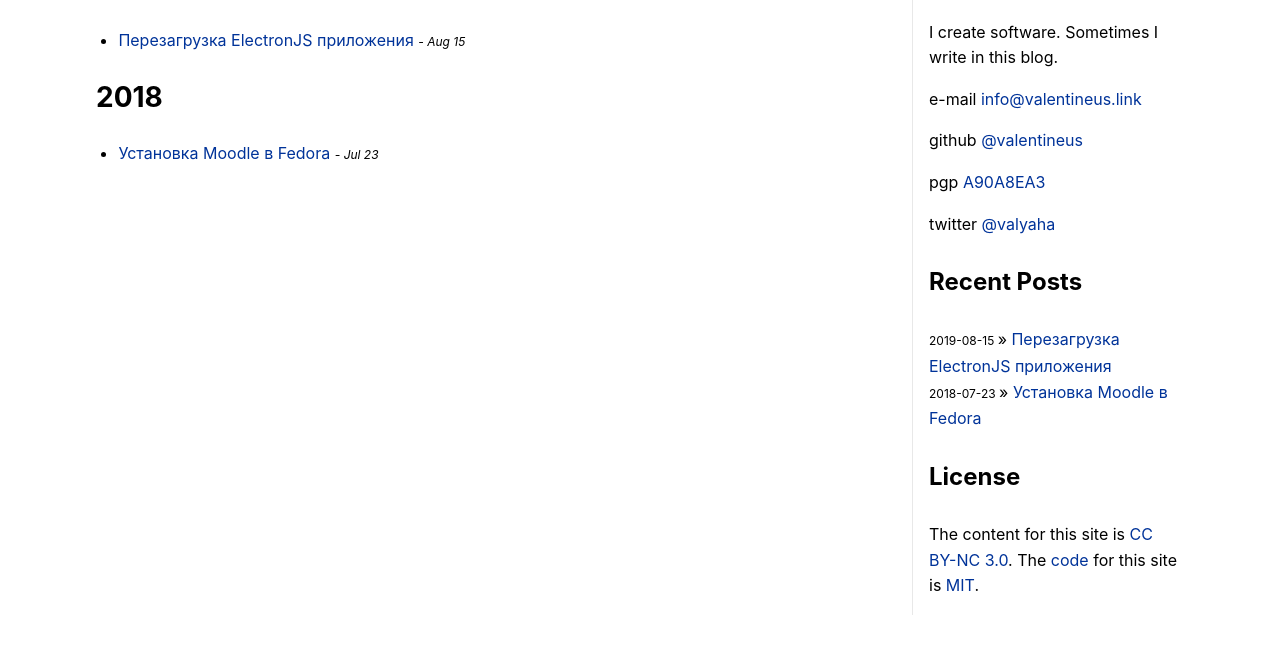
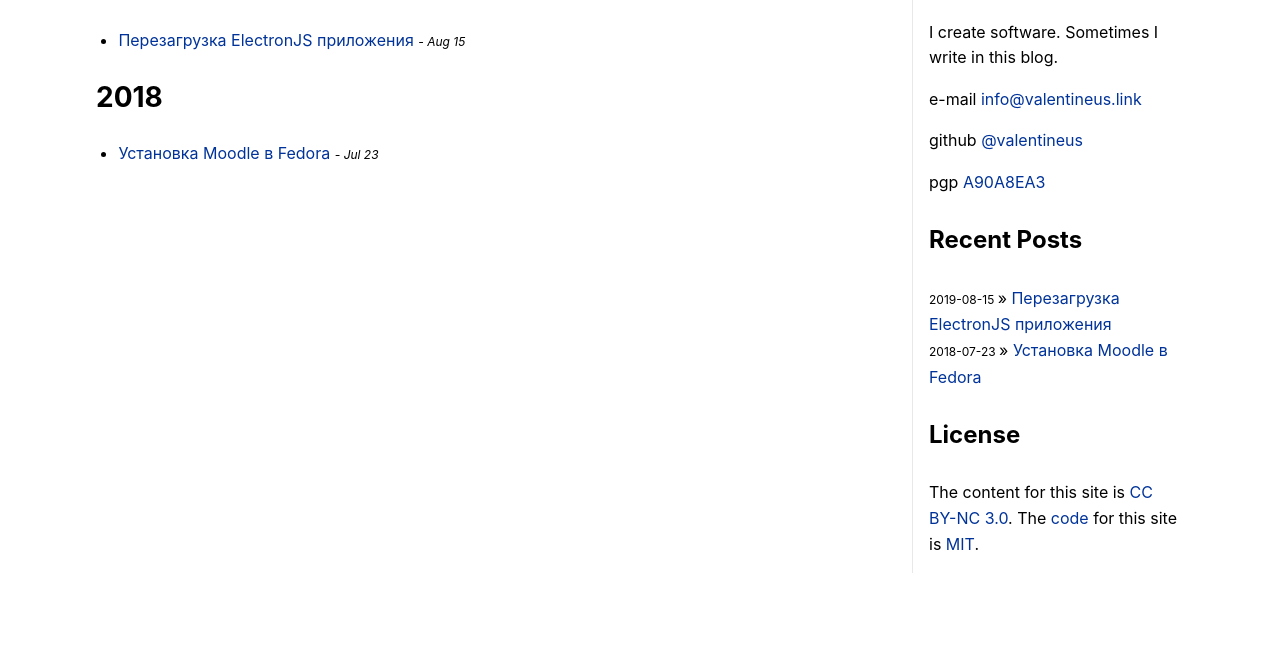
Before and after one commit to valentineus/popov.link, a Jekyll site: the page built from _pages/index.html, in a window 1280 px wide, cut to the strip 184-838 px from the top of the page. Built offline with Jekyll 4.4.1, drawn with Linux system fonts in a browser that asks for light colours.

Commit message:
Removed twitter's link
Signed-off-by: Valentin Popov <info@valentineus.link>

```diff
--- a/_data/aside_links.yml
+++ b/_data/aside_links.yml
@@ -9,7 +9,3 @@
 - name: 'pgp'
   tag: 'A90A8EA3'
   url: '/publickey.txt'
-
-- name: 'twitter'
-  tag: '@valyaha'
-  url: 'https://twitter.com/valyaha'
```
